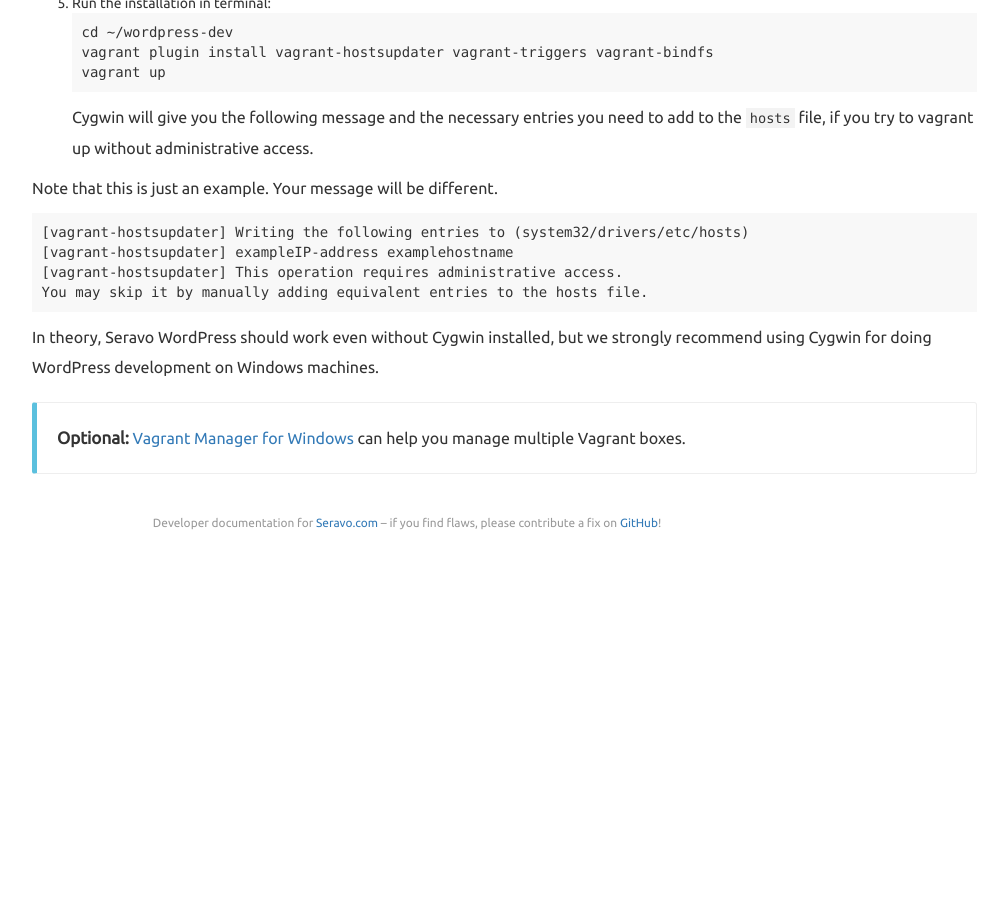
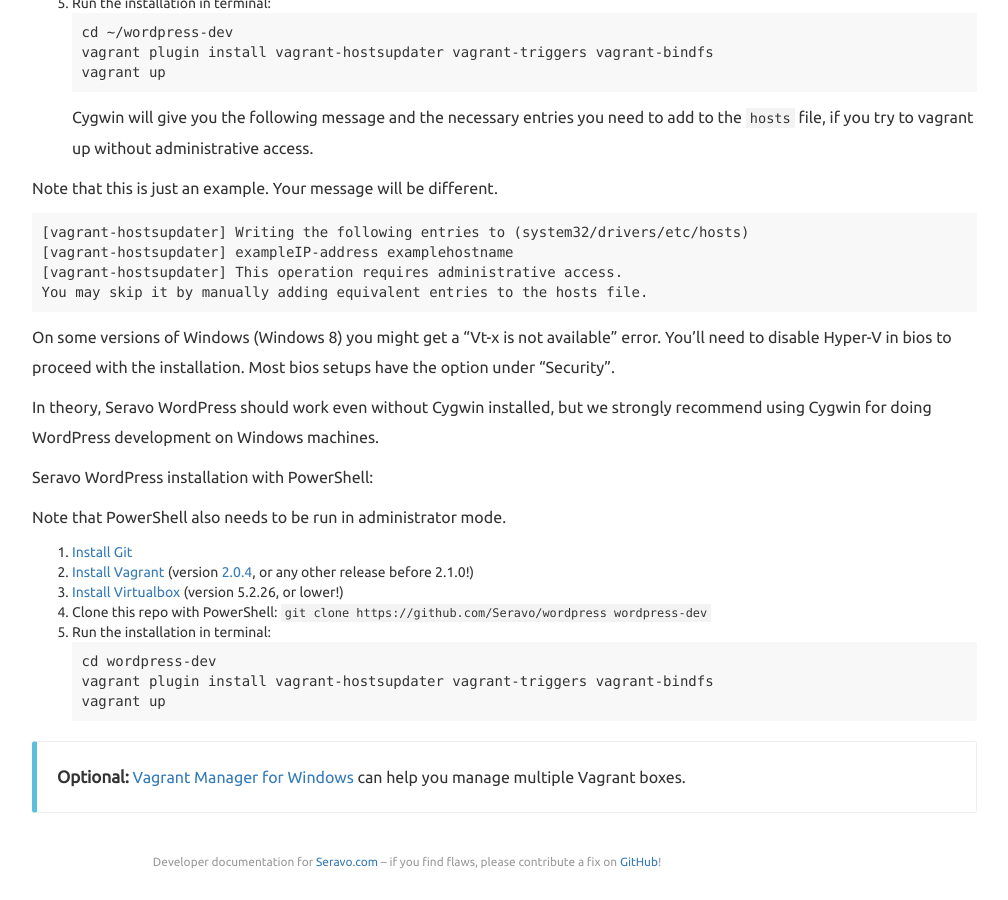
Before and after one commit to Seravo/docs, a Jekyll site: the page built from _posts/2015-10-12-how-to-install.md, in a window 1280 px wide and 900 px high, scrolled down 2296 px. Shown: the whole window, without its empty margins (233-1241 px from the left). Built offline with Jekyll 4.4.1, drawn with Linux system fonts in a browser that asks for light colours; nearby versions of some CDN libraries; before the commit the page ends 2857 px from its top, so only the background shows below that.

Commit message:
Improve Vagrant installation and add PowerShell guide

````diff
--- a/_posts/2015-10-12-how-to-install.md
+++ b/_posts/2015-10-12-how-to-install.md
@@ -115,6 +115,25 @@
 [vagrant-hostsupdater] This operation requires administrative access.
 You may skip it by manually adding equivalent entries to the hosts file.
 ```
+
+On some versions of Windows (Windows 8) you might get a "Vt-x is not available" error. You'll need to disable Hyper-V in bios to proceed with the installation.
+Most bios setups have the option under "Security".
+
 In theory, Seravo WordPress should work even without Cygwin installed, but we strongly recommend using Cygwin for doing WordPress development on Windows machines.
 
+Seravo WordPress installation with PowerShell:
+
+Note that PowerShell also needs to be run in administrator mode.
+
+1. [Install Git](https://git-scm.com/downloads)
+2. [Install Vagrant](http://docs.vagrantup.com/v2/installation/) (version [2.0.4](https://releases.hashicorp.com/vagrant/2.0.4/), or any other release before 2.1.0!)
+3. [Install Virtualbox](https://www.virtualbox.org/wiki/Download_Old_Builds_5_2) (version 5.2.26, or lower!)
+4. Clone this repo with PowerShell: `git clone https://github.com/Seravo/wordpress wordpress-dev`
+5. Run the installation in terminal:
+```
+cd wordpress-dev
+vagrant plugin install vagrant-hostsupdater vagrant-triggers vagrant-bindfs
+vagrant up
+```
+
 > **Optional:** [Vagrant Manager for Windows](http://vagrantmanager.com/windows/) can help you manage multiple Vagrant boxes.
````
